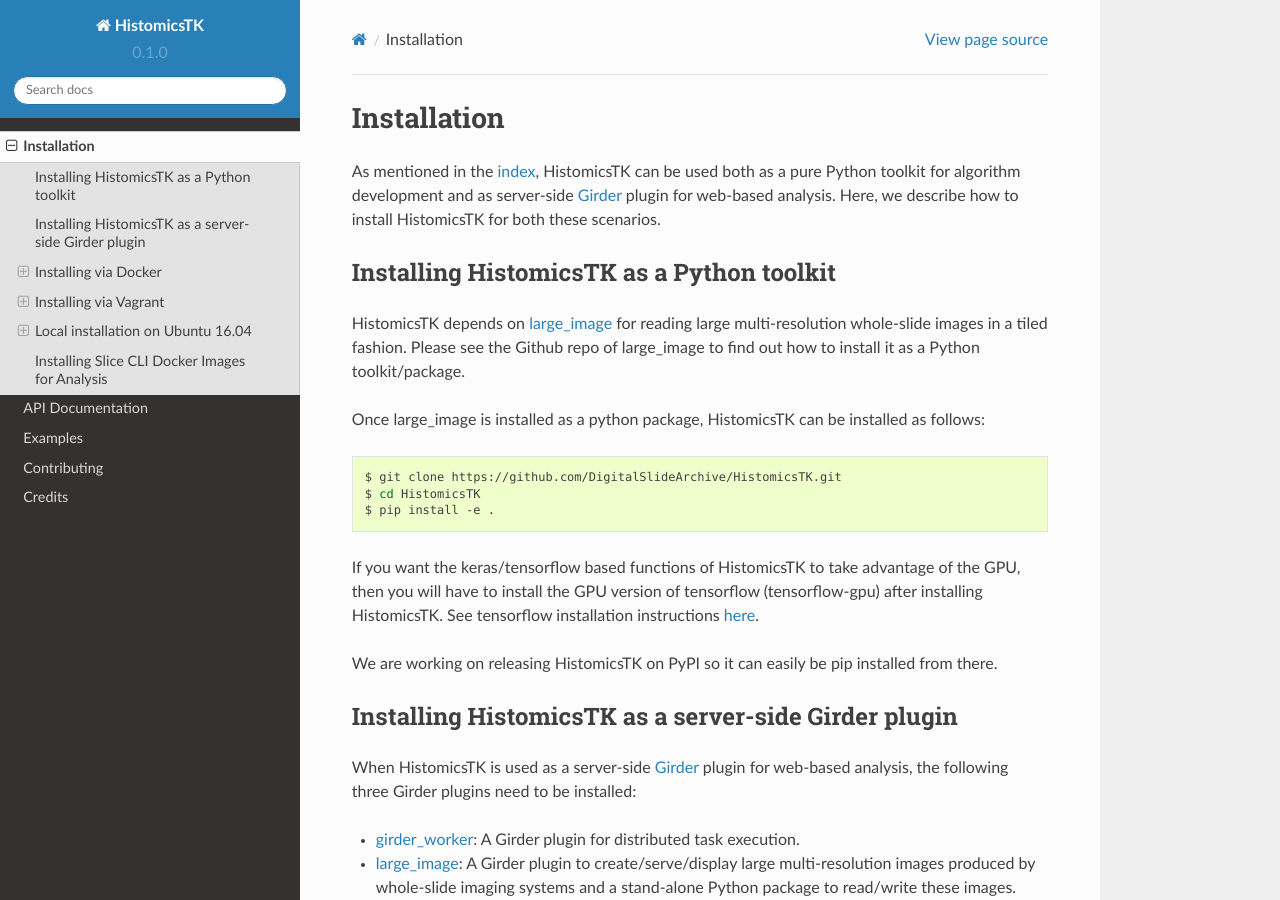
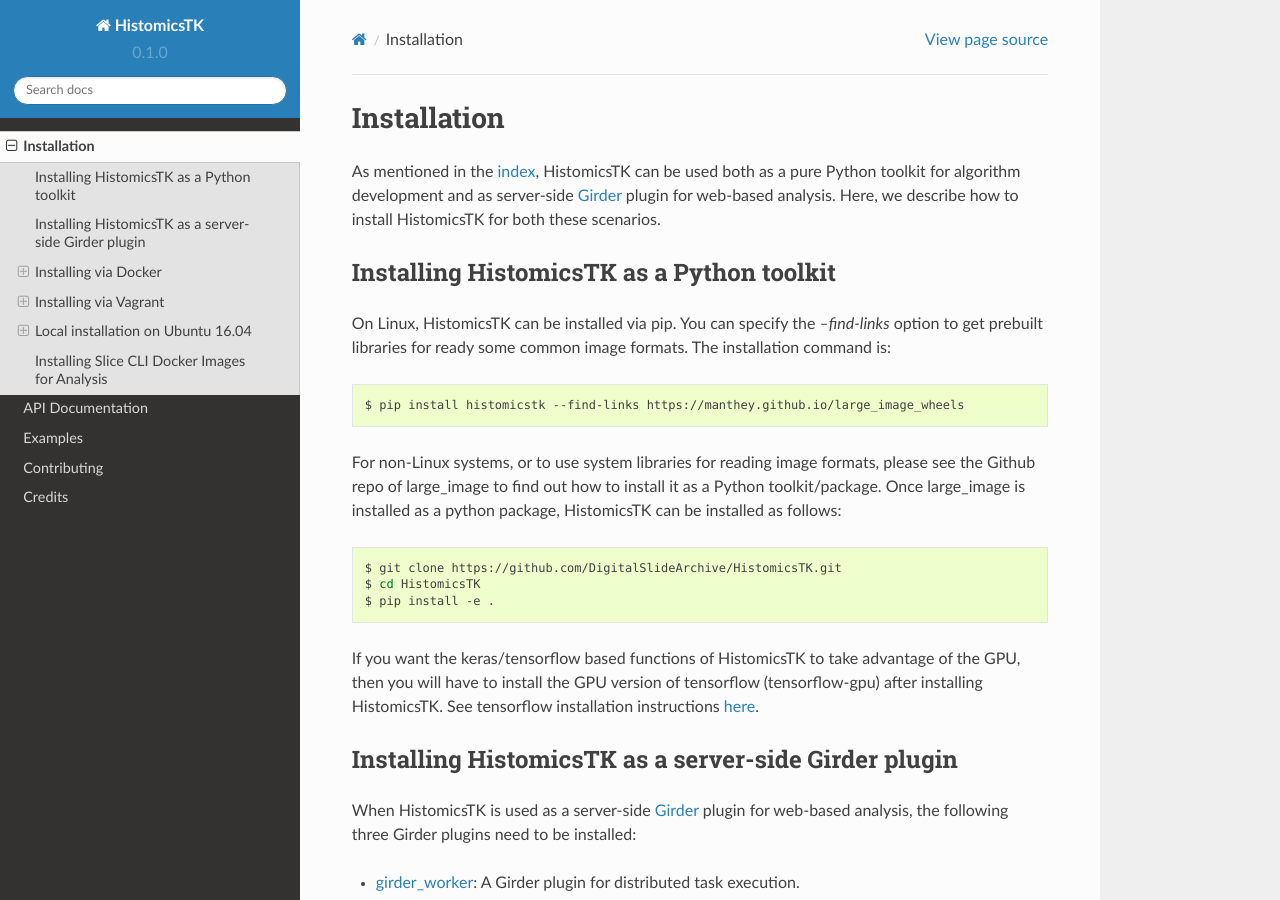
Before and after one commit to DigitalSlideArchive/HistomicsTK, a Sphinx documentation site: the page built from docs/installation.rst, in a window 1280 px wide and 900 px high. Built offline with Sphinx 7.4.7 and the Read the Docs theme 2.0.0, drawn with Linux system fonts in a browser that asks for light colours; pages that are not in the unit, such as notebooks, are missing from menus.

Commit message:
Update the installation docs.

```diff
--- a/docs/installation.rst
+++ b/docs/installation.rst
@@ -12,12 +12,16 @@
 Installing HistomicsTK as a Python toolkit
 ------------------------------------------
 
-HistomicsTK depends on large_image_ for reading large multi-resolution
-whole-slide images in a tiled fashion. Please see the Github repo of
-large_image to find out how to install it as a Python toolkit/package.
+On Linux, HistomicsTK can be installed via pip.  You can specify the
+`--find-links` option to get prebuilt libraries for ready some common image
+formats.  The installation command is::
 
-Once large_image is installed as a python package, HistomicsTK can be
-installed as follows::
+    $ pip install histomicstk --find-links https://manthey.github.io/large_image_wheels
+
+For non-Linux systems, or to use system libraries for reading image formats,
+please see the Github repo of large_image to find out how to install it as a
+Python toolkit/package.  Once large_image is installed as a python package,
+HistomicsTK can be installed as follows::
 
     $ git clone https://github.com/DigitalSlideArchive/HistomicsTK.git
     $ cd HistomicsTK
@@ -26,9 +30,6 @@
 If you want the keras/tensorflow based functions of HistomicsTK to take advantage of the GPU,
 then you will have to install the GPU version of tensorflow (tensorflow-gpu) after
 installing HistomicsTK. See tensorflow installation instructions `here <https://www.tensorflow.org/install/>`__.
-
-We are working on releasing HistomicsTK on PyPI so it can easily be pip
-installed from there.
 
 Installing HistomicsTK as a server-side Girder plugin
 -----------------------------------------------------
```
